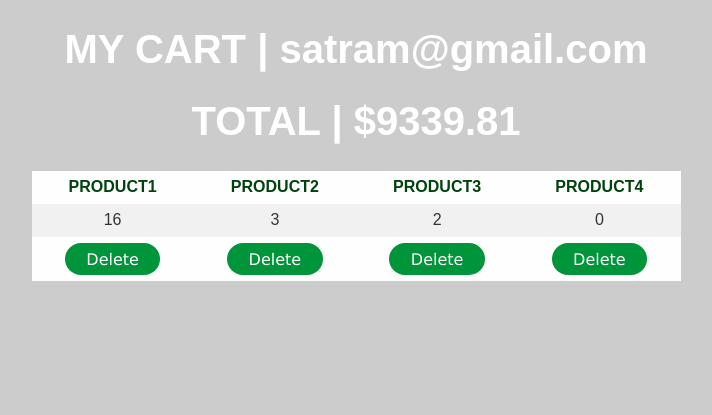
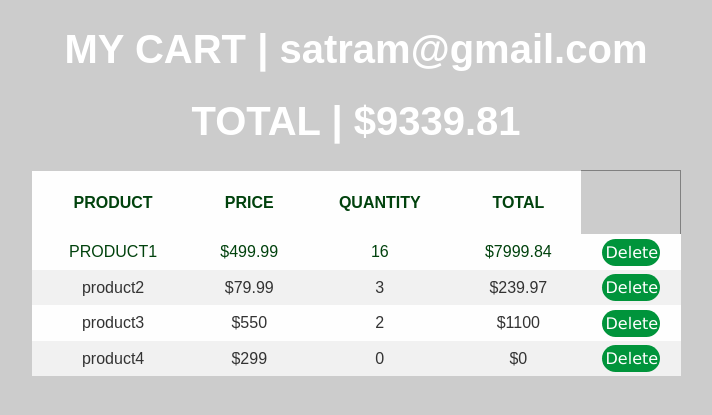
Before and after one commit to sonjak7/web-store, a PHP site: page /myCart.php in a window 1280 px wide. Shown: the part 60-475 px from the top of the page, without its empty margins (284-996 px from the left). Run offline with PHP 8.4, Linux system fonts and the light colour scheme; a user stored in the database is signed in; data comes from the database, SQL or seed files in the repository.

Commit message:
vertical oriented table

```diff
--- a/myCart.php
+++ b/myCart.php
@@ -20,39 +20,57 @@
 
 	$cartArr = mysqli_fetch_array($result1);
 
+	// $all_quantities = [$cartArr[1], $cartArr[3], $cartArr[5], $cartArr[7]];
 	$total_p1 = $cartArr[1] * $cartArr[2];
 	$total_p2 = $cartArr[3] * $cartArr[4];
 	$total_p3 = $cartArr[5] * $cartArr[6];
 	$total_p4 = $cartArr[7] * $cartArr[8];
+	$all_prices = [$total_p1, $total_p2, $total_p3, $total_p4];
 	$grand_total = $total_p1 + $total_p2 + $total_p3 + $total_p4;
+
 
 	// get number of columns in table
 	$fields_num = mysqli_num_fields($result);
 	echo "<h1> MY CART | $email_ID </h1>";
 	echo "<h1> TOTAL | $$grand_total </h1>";
+
 	echo "<table border='1'><tr>";
+	// printing table headers
+	echo "<thead>";
+	echo "<td><h4>Product</h4></td>";
+	echo "<td><h4>Price</h4></td>";
+	echo "<td><h4>Quantity</h4></td>";
+	echo "<td><h4>Total</h4></td>";
+	echo "</thead>\n";
+	echo "</tr>";
 
-	// printing table headers
 	for($i=0; $i<$fields_num; $i++) {
 		$field = mysqli_fetch_field($result);
-		echo "<td><b>$field->name</b></td>";
+		echo "<tr>";
+		echo "<td>$field->name</td>";
+		$price_index = $i * 2 + 2;		//will retrieve all product prices
+		$quantity_index = $i * 2 + 1;	//will retrieve all quantity values from database
+		echo "<td>$$cartArr[$price_index]</td>";
+		echo "<td>$cartArr[$quantity_index]</td>";
+		echo "<td>$$all_prices[$i]</td>";
+		echo "<td><form action='includes/deletes-inc.php' method='POST'>
+		<input type='hidden' name='product_deleted' value='$field->name'>
+		<input type='submit' name='submit' value='Delete' class='manage_cart'>
+		</form></td>";
+		echo "</tr>";
 	}
-	echo "</tr>\n";
-	while($row = mysqli_fetch_row($result)) {
-		echo "<tr>";
-		// $row is array... foreach( .. ) puts every element
-		// of $row to $cell variable
-		foreach($row as $cell)
-			echo "<td>$cell</td>";
-		echo "</tr>\n";
-	}
-	echo "<tr>";
 
-	// $resultQ is same as $result, used to re-loop through products
-	$resultQ = mysqli_query($conn, $query);
-	if (!$resultQ) {
-		die("Query to show fields from table failed");
-	}
+
+
+	// while($row = mysqli_fetch_row($result)) {
+	// 	echo "<tr>";
+	// 	// $row is array... foreach( .. ) puts every element
+	// 	// of $row to $cell variable
+	// 	foreach($row as $cell)
+	// 		echo "<td>$cell</td>";
+	// 	echo "</tr>\n";
+	// }
+	// echo "<tr>";
 
 	mysqli_free_result($result);
 	mysqli_close($conn);
@@ -60,7 +78,7 @@
 	include_once 'footer.php';
 ?>
 
-<form action="includes/deletes-inc.php" method="POST">
+<!-- <form action="includes/deletes-inc.php" method="POST">
 	<input type="hidden" name="product_deleted" value="product1">
 	<td><input type="submit" name="submit" value="Delete" class="manage_cart"></td>
 </form>
@@ -79,3 +97,4 @@
 	<input type="hidden" name="product_deleted" value="product4">
 	<td><input type="submit" name="submit" value="Delete" class="manage_cart"></td>
 </form>
+ -->
--- a/products.php
+++ b/products.php
@@ -76,8 +76,6 @@
 </div>
 
 <script src="products_script.js"></script>
-
-
 <?php
   include_once 'footer.php'
 ?>
```
